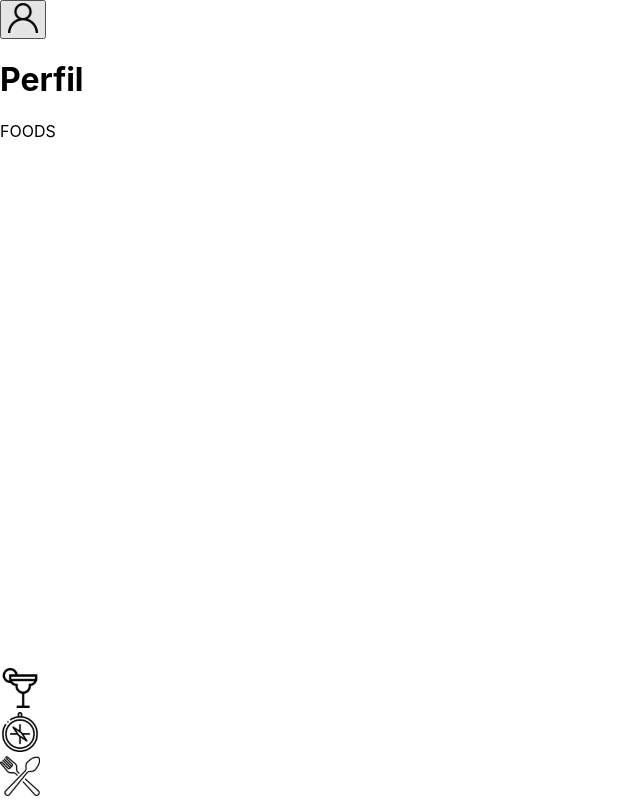
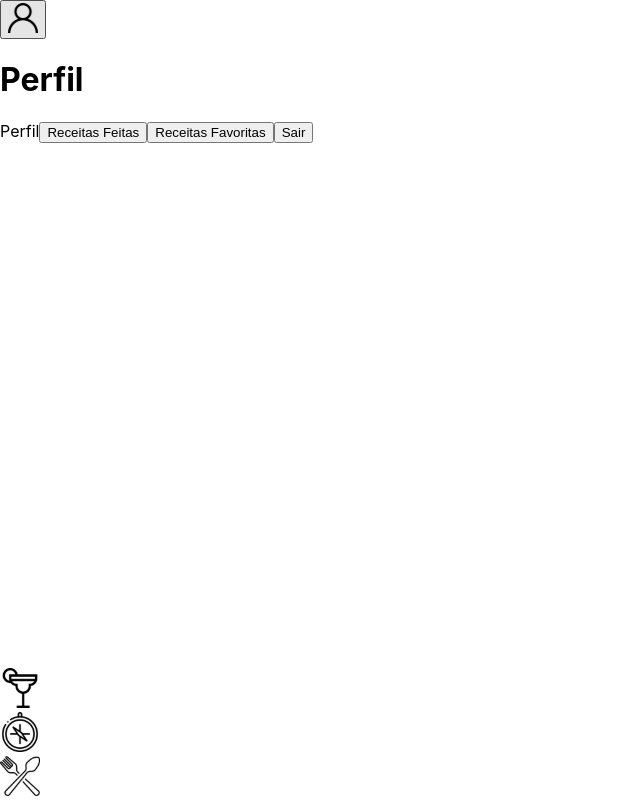
Before and after one commit to mayukuni/recipes-app, a React (Create React App) app: page /perfil in a window 1280 px wide. Shown: the whole page, without its empty margins (0-640 px from the left). Built offline with nearby package versions, Linux system fonts and the light colour scheme.

Commit message:
requirement 82, 84, 85, 86

```diff
--- a/src/pages/Profile.js
+++ b/src/pages/Profile.js
@@ -1,8 +1,9 @@
 import React from 'react';
+import PropTypes from 'prop-types';
 import Header from '../components/Header';
 import Footer from '../components/Footer';
 
-export default function Profile() {
+export default function Profile({ history }) {
   const pageTitle = {
     pageName: 'Perfil',
     setIcon: false,
@@ -10,8 +11,38 @@ export default function Profile() {
   return (
     <div>
       <Header value={ pageTitle } />
-      FOODS
+      Perfil
+      <button
+        type="button"
+        data-testid="profile-done-btn"
+        onClick={ () => history.push('/receitas-favoritas') }
+      >
+        Receitas Feitas
+      </button>
+
+      <button
+        type="button"
+        data-testid="profile-favorite-btn"
+        onClick={ () => history.push('/receitas-feitas') }
+      >
+        Receitas Favoritas
+      </button>
+
+      {/* terminar o onClick dessa */}
+      <button
+        type="button"
+        data-testid="profile-logout-btn"
+        onClick={ () => history.push('/') }
+      >
+        Sair
+      </button>
       <Footer />
     </div>
   );
 }
+
+Profile.propTypes = {
+  history: PropTypes.shape({
+    push: PropTypes.func,
+  }).isRequired,
+};
```
